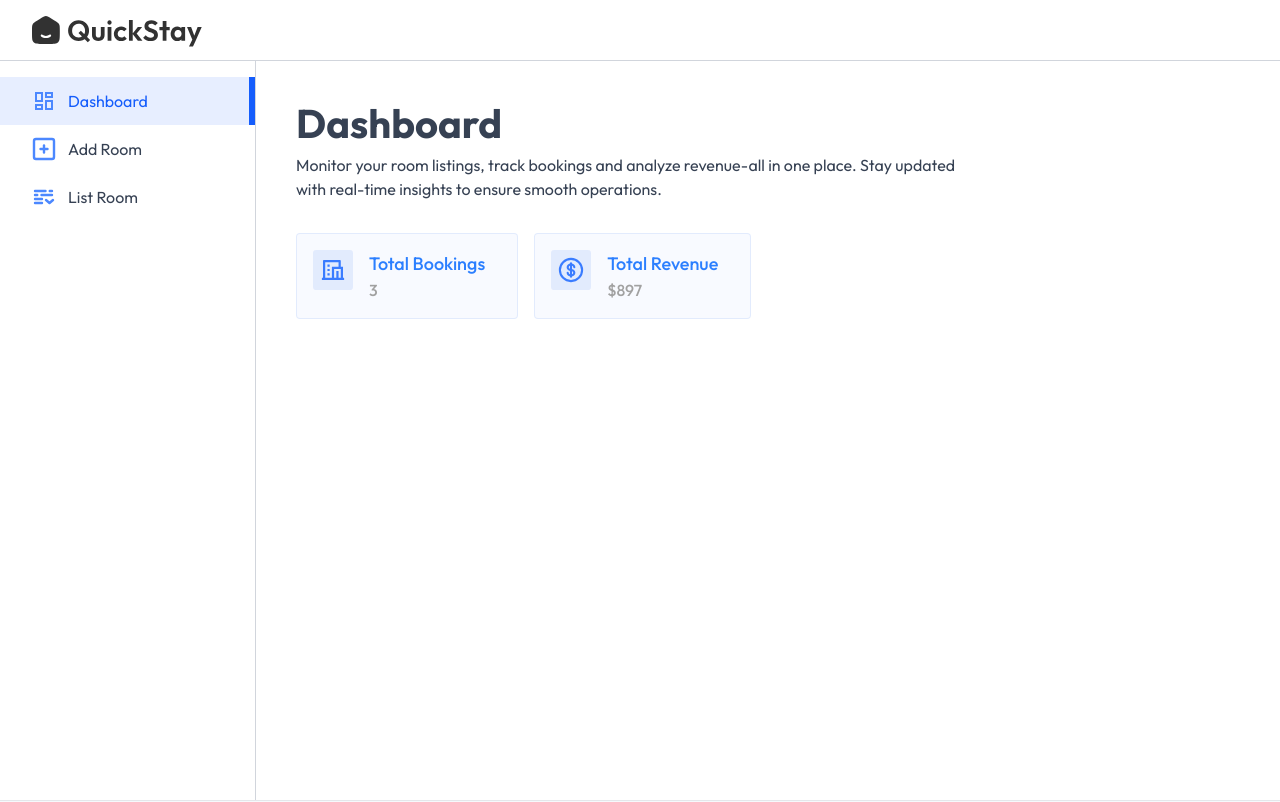
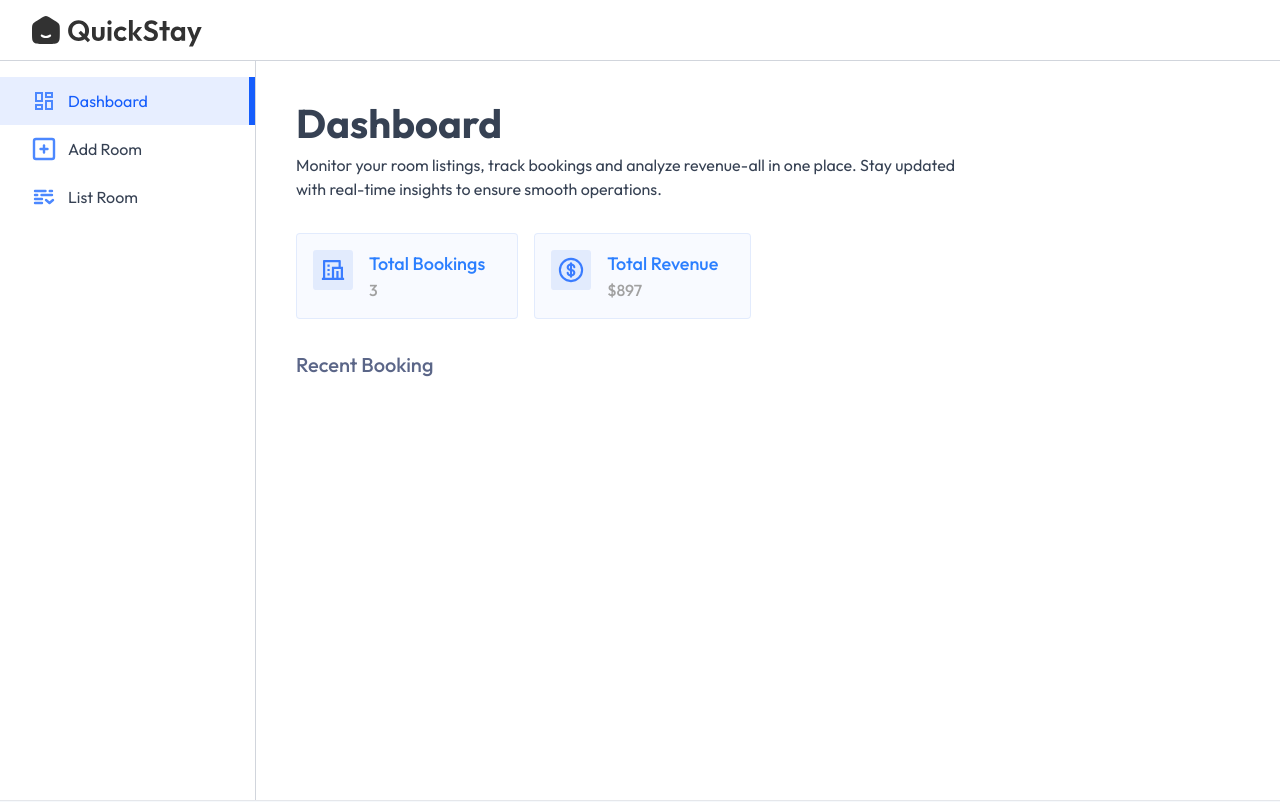
Before and after one commit to alaminuixd/hotel-booking-app, a React (Vite) app in the folder client/: page /owner in a window 1280 px wide. Shown: the top 802 px of the page. Built offline with nearby package versions, Linux system fonts and the light colour scheme; no server answers; a web font is replaced by a local one.

Commit message:
Dash board update

```diff
--- a/client/src/pages/hotel-owner/Dashboard.jsx
+++ b/client/src/pages/hotel-owner/Dashboard.jsx
@@ -46,6 +46,8 @@ const Dashboard = () => {
           </div>
         </div>
       </div>
+      {/* ---------Recent Booking ----------- */}
+      <h2 className="text-xl text-blue-950/70 font-medium mb-5">Recent Booking</h2>
     </div>
   );
 };
```
